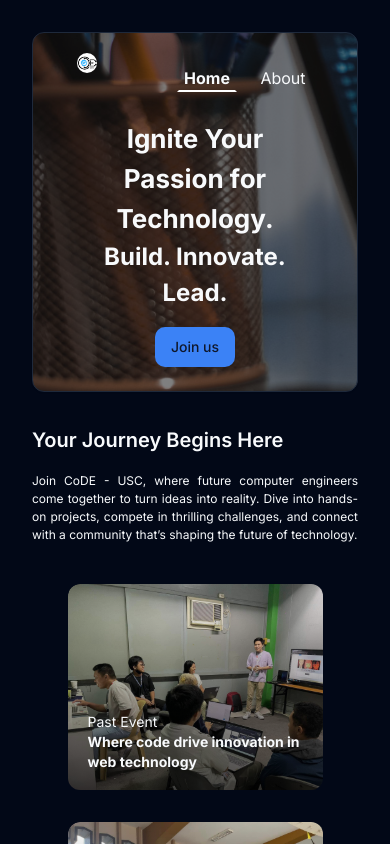
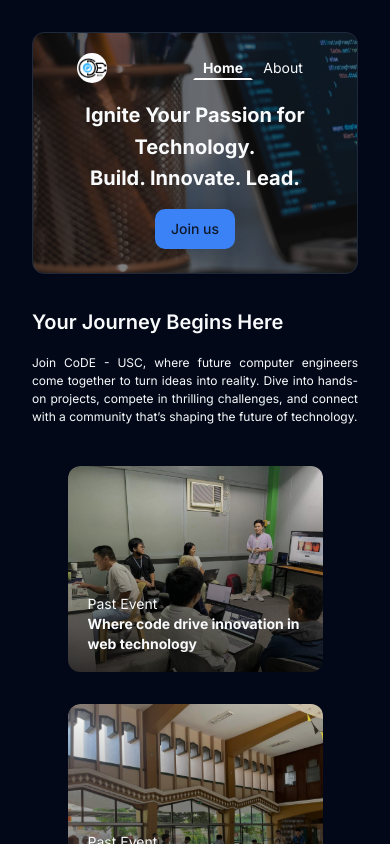
Before and after one commit to formesean/CoDE, a Next.js app: page / in a window 390 px wide. Shown: the top 844 px of the page. Built offline with nearby package versions, Linux system fonts and the light colour scheme.

Commit message:
Update Navbar and contents responsiveness

```diff
--- a/src/app/_components/Navbar.tsx
+++ b/src/app/_components/Navbar.tsx
@@ -32,13 +32,11 @@ export default function Navbar({ page, className, showContent }: NavbarProps) {
 
   return (
     <Card
-      className={`${className} flex flex-col w-full ${
-        !showContent ? "pt-5 px-5" : "p-5"
-      } bg-hero_img bg-no-repeat bg-cover transition-all duration-200`}
+      className={`${className} flex flex-col w-full pt-5 px-5 bg-hero_img bg-no-repeat bg-cover transition-all duration-200`}
     >
       <CardContent>
-        <section className="flex items-center justify-start max-md:justify-between gap-[5rem] w-full">
-          <div className="w-[80px] h-[80px] max-md:w-[50px] max-md:h-[50px]">
+        <section className="flex items-center justify-start max-md:justify-between gap-[5rem] max-sm:gap-[4rem] w-full">
+          <div className="w-[80px] h-[80px] max-md:w-[50px] max-md:h-[50px] max-sm:w-[30px] max-sm:h-[30px]">
             <Image
               src={"/logo.jpg"}
               alt={"Computer Driven Enthusiast's Logo"}
@@ -48,10 +46,10 @@ export default function Navbar({ page, className, showContent }: NavbarProps) {
             />
           </div>
 
-          <div className="flex gap-[5rem] max-sm:gap-[1rem]">
+          <div className="flex gap-[5rem] max-sm:gap-0">
             <Link
               href="/"
-              className={`inline-block min-w-[60px] text-center ${
+              className={`max-sm:text-sm inline-block min-w-[60px] text-center ${
                 currentRoute === "/" ? activePage : inActivePage
               }`}
             >
@@ -59,7 +57,7 @@ export default function Navbar({ page, className, showContent }: NavbarProps) {
             </Link>
             <Link
               href="about"
-              className={`inline-block min-w-[60px] text-center ${
+              className={`max-sm:text-sm inline-block min-w-[60px] text-center ${
                 currentRoute === "/about" ? activePage : inActivePage
               }`}
             >
@@ -91,10 +89,10 @@ export default function Navbar({ page, className, showContent }: NavbarProps) {
 
         {page === "home" ? (
           <section className="w-full pt-4 flex flex-col items-center justify-center">
-            <h1 className="text-[56px] max-lg:text-[52px] max-md:text-[40px] max-sm:text-[26px] text-center font-bold w-[733px] max-lg:w-full leading-[4.5rem] max-md:leading-[2.5rem]">
+            <h1 className="text-[56px] max-lg:text-[52px] max-md:text-[40px] max-sm:text-[26px] max-[425px]:text-[20px] text-center font-bold w-[733px] max-lg:w-full leading-[4.5rem] max-md:leading-[2.5rem] max-[425px]:leading-[2rem]">
               Ignite Your Passion for Technology.
             </h1>
-            <h1 className="text-[52px] max-lg:text-[48px] max-md:text-[40px] max-sm:text-[24px] text-center font-bold w-[733px] max-lg:w-full">
+            <h1 className="text-[52px] max-lg:text-[48px] max-md:text-[40px] max-sm:text-[24px] max-[425px]:text-[20px] text-center font-bold w-[733px] max-lg:w-full">
               Build. Innovate. Lead.
             </h1>
             <Button className="mt-8 max-md:mt-4">Join us</Button>
@@ -107,7 +105,7 @@ export default function Navbar({ page, className, showContent }: NavbarProps) {
                 showContent ? "opacity-100" : "opacity-0"
               } w-full pt-4 flex flex-col items-center justify-center`}
             >
-              <h1 className="text-[56px] max-lg:text-[52px] max-sm:text-[24px] text-center font-bold w-[733px] max-lg:w-full leading-[4.5rem] max-md:leading-[2.5rem]">
+              <h1 className="text-[56px] max-lg:text-[52px] max-sm:text-[24px] max-[425px]:text-[20px] text-center font-bold w-[733px] max-lg:w-full leading-[4.5rem] max-md:leading-[2.5rem] max-[425px]:leading-[2rem]">
                 Discover CoDE - USC: Where Innovation Meets Opportunity
               </h1>
             </section>
--- a/src/app/about/page.tsx
+++ b/src/app/about/page.tsx
@@ -70,7 +70,7 @@ export default function About() {
         {/* Page 1 */}
         <div
           ref={page1Ref}
-          className="snap-start p-8 pt-[27rem] max-sm:pt-[19rem] min-h-screen h-screen"
+          className="snap-start p-8 pt-[27rem] max-sm:pt-[19rem] max-[425px]:pt-[15rem] min-h-screen h-screen"
         >
           <div className="mt-[2.7rem] max-lg:mt-[0rem] flex justify-center">
             <div className="w-[1080px] max-lg:w-full">
@@ -95,7 +95,7 @@ export default function About() {
         {/* Page 2 */}
         <div
           ref={page2Ref}
-          className="snap-start p-8 pt-[13rem] max-lg:pt-[11.5rem] max-sm:pt-[10rem] min-h-screen h-screen"
+          className="snap-start p-8 pt-[13rem] max-lg:pt-[11.5rem] max-sm:pt-[10rem] max-[425px]:pt-[8rem] min-h-screen h-screen"
         >
           <div className="flex justify-center">
             <div className="w-[1080px] max-lg:w-full">
@@ -141,7 +141,7 @@ export default function About() {
         {/* Page 3 */}
         <div
           ref={page3Ref}
-          className="snap-start p-8 pt-[12rem] max-lg:pt-[11rem] max-sm:pt-[9.5rem] min-h-screen h-screen"
+          className="snap-start p-8 pt-[12rem] max-lg:pt-[11rem] max-sm:pt-[9.5rem] max-[425px]:pt-[8rem] min-h-screen h-screen"
         >
           <div className="flex flex-col justify-center items-center">
             <div className="flex flex-col gap-1 max-lg:-gap-1">
```
